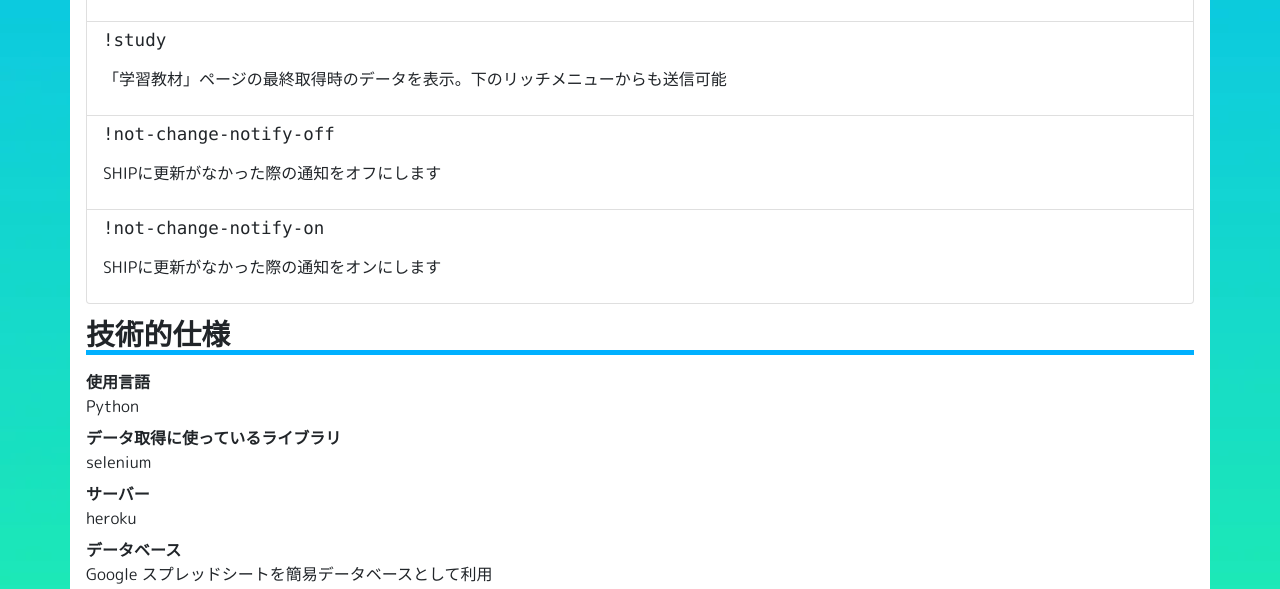
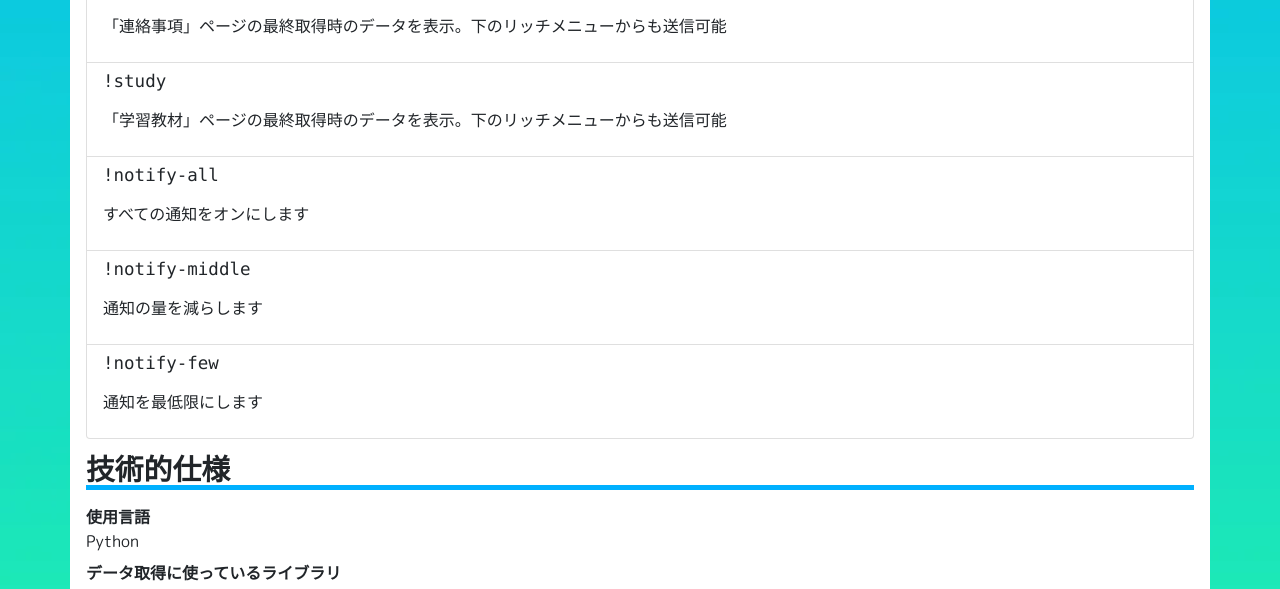
Before and after one commit to newt-20st/newt-house, a plain HTML site: page public/ship-notify/index.html in a window 1280 px wide. Shown: the part 1635-2224 px from the top of the page. Drawn offline with nearby package versions, Linux system fonts and the light colour scheme; some packages are replaced by stand-ins of ours.

Commit message:
ship-notifyのコマンド書き換え

```diff
--- a/public/ship-notify/index.html
+++ b/public/ship-notify/index.html
@@ -36,7 +36,7 @@
             </div>
         </div>
         <div id="main" class="container-lg">
-            <small><i class="far fa-clock fa-fw"></i>最終更新: <time>2021-01-24</time></small>
+            <small><i class="far fa-clock fa-fw"></i>最終更新: <time>2021-01-26</time></small>
             <h2>これは何？</h2>
             <p>SHIP ( Sakae Higashi Internet Program : <a href="https://ship.sakae-higashi.jp/" target="_blank">SHIPトップ<i class="fas fa-external-link-alt fa-fw"></i></a> ) の更新を取得し、LINE公式アカウントから通知するシステム( bot )です。友だち追加は下のボタンかQRコードからできます。
             </p>
@@ -55,6 +55,7 @@
                     このbotで取得できる更新は「連絡事項」や「学習教材」トップの新着情報の更新のみです。すでに上がっているファイルがあげ直したりされたかどうかなどについては取得していません。</li>
                 <li class="list-group-item">
                     メッセージを送信したタイミングによってはレスポンスに数十秒ほどかかる場合があります。</li>
+                <li class="list-group-item">複数人のトークルームやグループチャットでの動作は検証しておりません。</li>
             </ul>
             <h3>コマンド一覧</h3>
             <ul class="list-group">
@@ -102,15 +103,21 @@
                 </li>
                 <li class="list-group-item">
                     <h5>
-                        <pre><code>!not-change-notify-off</code></pre>
+                        <pre><code>!notify-all</code></pre>
                     </h5>
-                    <p>SHIPに更新がなかった際の通知をオフにします</p>
+                    <p>すべての通知をオンにします</p>
                 </li>
                 <li class="list-group-item">
                     <h5>
-                        <pre><code>!not-change-notify-on</code></pre>
+                        <pre><code>!notify-middle</code></pre>
                     </h5>
-                    <p>SHIPに更新がなかった際の通知をオンにします</p>
+                    <p>通知の量を減らします</p>
+                </li>
+                <li class="list-group-item">
+                    <h5>
+                        <pre><code>!notify-few</code></pre>
+                    </h5>
+                    <p>通知を最低限にします</p>
                 </li>
             </ul>
             <h2>技術的仕様</h2>
```
Also changed, not shown: public/ship-notify/images/ship-notify-all.jpg (added), public/ship-notify/images/ship-notify-notify-few.jpg (renamed from public/ship-notify/images/ship-notify-notify-off.jpg), public/ship-notify/images/ship-notify-notify-middle.jpg (renamed from public/ship-notify/images/ship-notify-notify-on.jpg).
